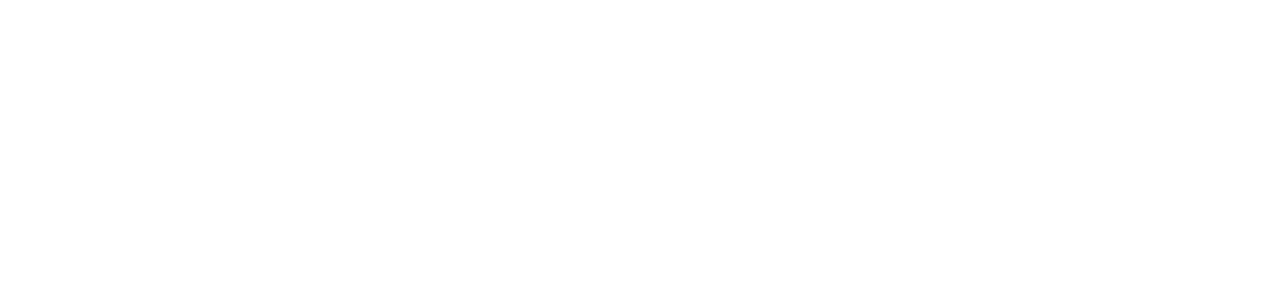
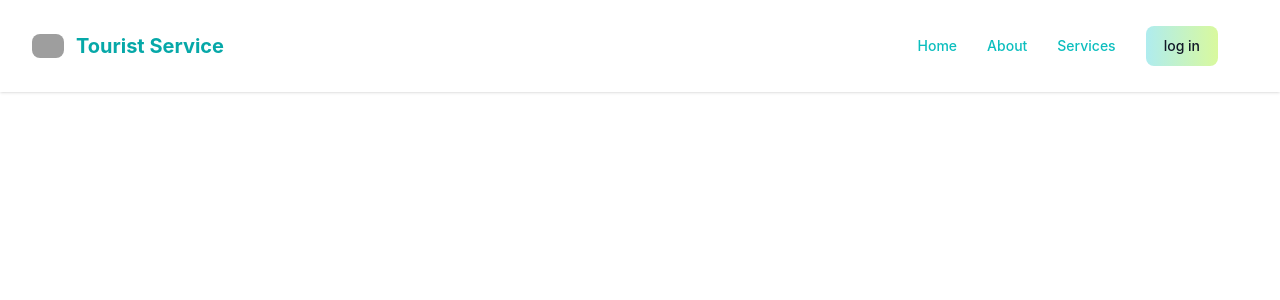
Before and after one commit to sakib01773/Tourist-Web-Site-Client, a React (Create React App) app: page / in a window 1280 px wide. Shown: the top 300 px of the page. Built offline with nearby package versions, Linux system fonts and the light colour scheme; grey boxes are pictures that could not be loaded.

Commit message:
NavBar dded

```diff
--- a/src/App.js
+++ b/src/App.js
@@ -1,9 +1,11 @@
+import { RouterProvider } from 'react-router-dom';
 import './App.css';
+import router from './Routes/Routes';
 
 function App() {
   return (
-    <div className="App">
-
+    <div>
+      <RouterProvider router={router}></RouterProvider>
     </div>
   );
 }
--- /dev/null
+++ b/src/Routes/Routes.js
@@ -0,0 +1,10 @@
+import { createBrowserRouter } from "react-router-dom";
+import Main from "../layout/Main/Main";
+
+const router = createBrowserRouter([
+    {
+        path:"/",
+        element: <Main></Main>
+    },
+])
+export default router
--- /dev/null
+++ b/src/layout/Main/Main.js
@@ -0,0 +1,11 @@
+import React from 'react';
+import Header from '../../pages/shared/Header/Header';
+const Main = () => {
+    return (
+        <div>
+            <Header></Header>
+        </div>
+    );
+};
+
+export default Main;
--- /dev/null
+++ b/src/pages/shared/Header/Header.css
@@ -0,0 +1,23 @@
+.custom-nav a{
+ text-decoration: none;
+ margin-right: 30px;
+ color: rgb(12, 190, 190);
+}
+.custom-nav{
+    display: flex;
+    align-items: center;
+}
+.custom-brand{
+    color: rgb(6, 168, 168);
+}
+
+@media screen and (max-width:500px) {
+    .custom-nav {
+        flex-direction: column;
+        align-items: flex-start;
+
+    }
+    .custom-nav a{
+        margin-top: 20px;
+    }
+}
--- /dev/null
+++ b/src/pages/shared/Header/Header.js
@@ -0,0 +1,41 @@
+import { Button, Navbar } from 'flowbite-react';
+import React from 'react';
+import { Link } from 'react-router-dom';
+import "./Header.css"
+
+const Header = () => {
+    return (
+        <div className='shadow'>
+            <div className=' container mx-auto p-4'>
+            <Navbar
+                fluid={true}
+                rounded={true}
+                >
+                <Navbar.Brand href="https://flowbite.com/">
+                    <img
+                    src="https://wallpaperaccess.com/full/1318313.jpg"
+                    className="mr-3 h-6 sm:h-9 rounded-lg"
+                    alt="Flowbite Logo"
+                    />
+                    <span className="self-center whitespace-nowrap text-xl font-bold custom-brand">
+                    Tourist Service
+                    </span>
+                </Navbar.Brand>
+                <div className="flex md:order-2">
+                    <Navbar.Toggle />
+                </div>
+                <Navbar.Collapse>
+                    <div className='custom-nav'>
+                        <Link to={"/home"}>Home</Link>
+                        <Link to={"/about"}>About</Link>
+                        <Link to={"/home"}>Services</Link>
+                        <Link to={"/login"}><Button gradientDuoTone="tealToLime">log in</Button></Link>
+                    </div>
+                </Navbar.Collapse>
+            </Navbar>
+            </div>
+        </div>
+    );
+};
+
+export default Header;
```
Also changed, not shown: src/pages/shared/Footer/Footer.js (added).
